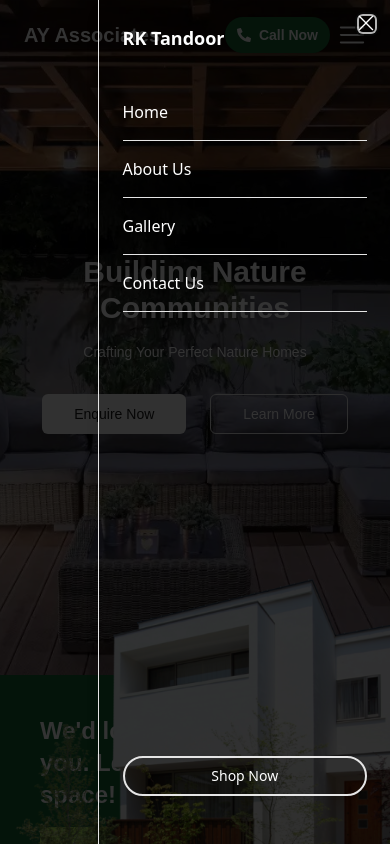
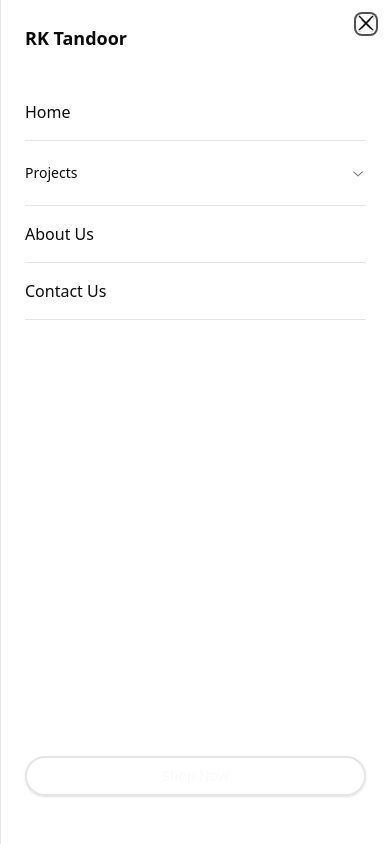
Before and after one commit to dev-kingz/ayassociates, a Next.js app: page / in a window 390 px wide. Both pictures are taken after a click on the icon 352 px from the left and 35 px from the top of the page. Shown: the top 844 px of the page. Built offline with nearby package versions, Linux system fonts and the light colour scheme.

Commit message:
refactor: Update HamburgerMenu component
- Improve code readability and maintainability
- Update imports and component structure
- Add new functionality for project list in the accordion menu

```diff
--- a/src/components/Menus/Navbar/HamburgerMenu.tsx
+++ b/src/components/Menus/Navbar/HamburgerMenu.tsx
@@ -1,8 +1,8 @@
 "use client";
 
 import * as React from "react";
-import {useState} from "react";
-import {Button} from "@/components/ui/button";
+import { useState } from "react";
+import { Button } from "@/components/ui/button";
 import {
   Sheet,
   SheetContent,
@@ -11,8 +11,13 @@ import {
   SheetTitle,
   SheetTrigger,
 } from "@/components/ui/sheet";
-import {Accordion, AccordionItem} from "@/components/ui/accordion";
-import {Cross1Icon, HamburgerMenuIcon} from "@radix-ui/react-icons";
+import {
+  Accordion,
+  AccordionContent,
+  AccordionItem,
+  AccordionTrigger,
+} from "@/components/ui/accordion";
+import { Cross1Icon, HamburgerMenuIcon } from "@radix-ui/react-icons";
 import Link from "next/link";
 
 export function HamburgerMenu() {
@@ -25,32 +30,36 @@ export function HamburgerMenu() {
       <SheetTrigger asChild className="h-auto w-7 text-xl text-white sm:hidden">
         <HamburgerMenuIcon />
       </SheetTrigger>
-      <SheetContent className="bg-blur flex flex-col justify-between">
+      <SheetContent className="flex flex-col justify-between w-full">
         <Cross1Icon
-          className="absolute right-[14px] top-[13px] z-10 h-5 w-5 cursor-pointer text-white"
+          className="absolute right-[14px] top-[13px] z-10 h-5 w-5 cursor-pointer"
           onClick={handleClose}
         />
         <div className="flex flex-col gap-8">
           <SheetHeader>
-            <SheetTitle className="text-start text-white">RK Tandoor</SheetTitle>
+            <SheetTitle className="text-start">RK Tandoor</SheetTitle>
           </SheetHeader>
           <Accordion type="single" collapsible className="w-full">
-            <Link href="/" className="text-white" onClick={handleClose}>
+            <Link href="/" onClick={handleClose}>
               <AccordionItem value="item-1" className="py-4">
                 Home
               </AccordionItem>
             </Link>
-            <Link href="/about" className="text-white" onClick={handleClose}>
+
+            <AccordionItem value="item-3" className="py-1.5">
+              <AccordionTrigger>Projects</AccordionTrigger>
+              <AccordionContent>
+                Yes. It adheres to the WAI-ARIA design pattern.
+              </AccordionContent>
+            </AccordionItem>
+
+            <Link href="/about" onClick={handleClose}>
               <AccordionItem value="item-2" className="py-4">
                 About Us
               </AccordionItem>
             </Link>
-            <Link href="/gallery" className="text-white" onClick={handleClose}>
-              <AccordionItem value="item-3" className="py-4">
-                Gallery
-              </AccordionItem>
-            </Link>
-            <Link href="/contact" className="text-white" onClick={handleClose}>
+
+            <Link href="/contact" onClick={handleClose}>
               <AccordionItem value="item-4" className="py-4">
                 Contact Us
               </AccordionItem>
@@ -61,7 +70,7 @@ export function HamburgerMenu() {
           <Button
             onClick={handleClose}
             size={"lg"}
-            className="my-6 rounded-full border-2 bg-transparent text-white"
+            className="my-6 rounded-full border-2 bg-transparent"
             asChild
           >
             <Link href={"/shop"}>Shop Now</Link>
```
